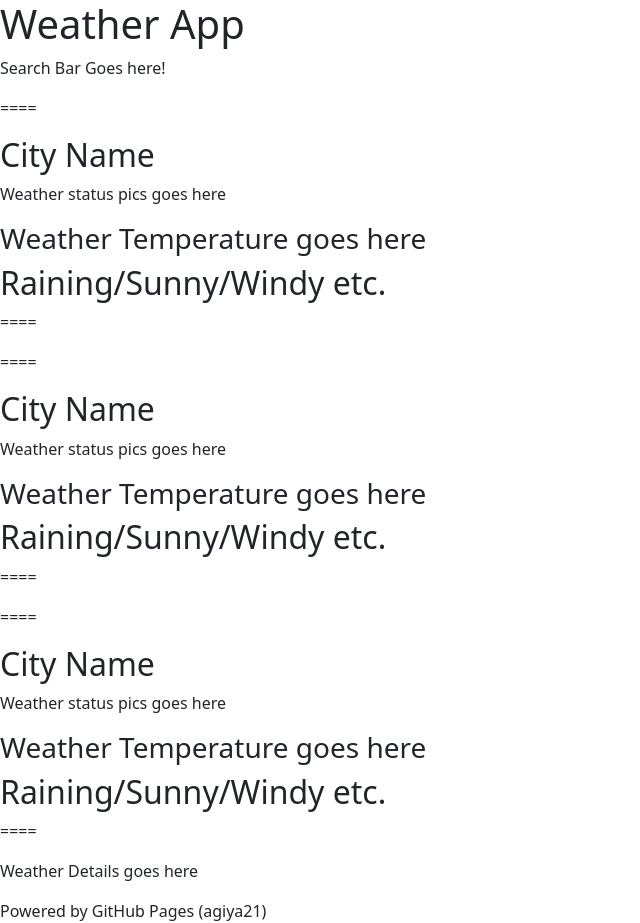
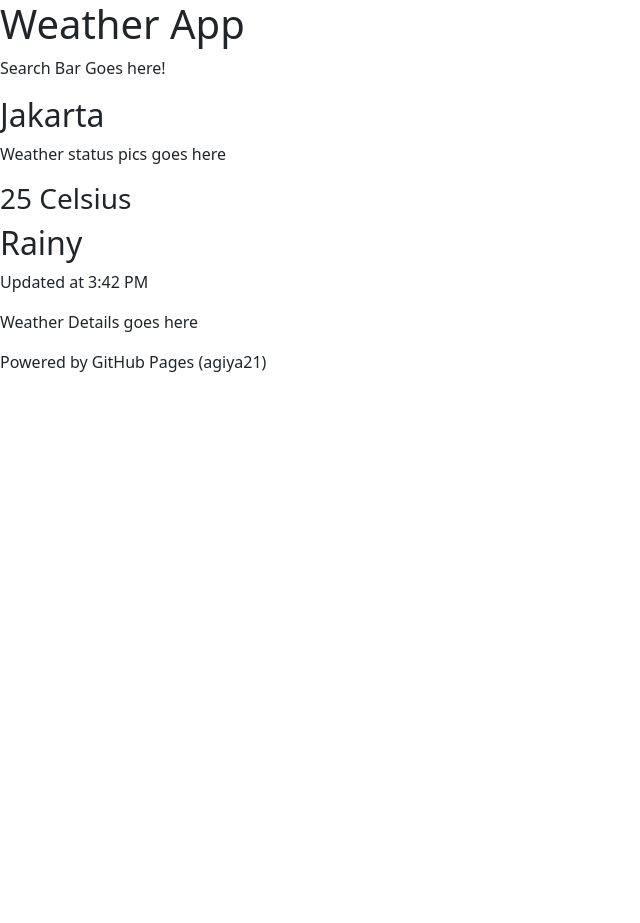
Before and after one commit to agiya21/weather-app, a React (Create React App) app: page / in a window 1280 px wide. Shown: the whole page, without its empty margins (0-640 px from the left). After the commit the page ends 800 px from the top, so only its background shows below. Built offline with nearby package versions, Linux system fonts and the light colour scheme.

Commit message:
feat: 🎸 Clearing excess components and adding props
Adding props in WeatherCard component, in App component, erase excess
WeatherCard components.

```diff
--- a/src/App.js
+++ b/src/App.js
@@ -10,9 +10,7 @@ function App() {
     <div>
       <Header />
       <SearchBar />
-      <WeatherCard />
-      <WeatherCard />
-      <WeatherCard />
+      <WeatherCard city="Jakarta"/>
 
       <WeatherDetails />
       <Footer />
--- a/src/components/WeatherCard.js
+++ b/src/components/WeatherCard.js
@@ -3,16 +3,16 @@ import CityName from './WeatherCard/CityName'
 import Pics from './WeatherCard/Pics'
 import Temperature from './WeatherCard/Temperature'
 import Conditions from './WeatherCard/Conditions'
+import UpdateTime from './WeatherCard/UpdateTime'
 
-function WeatherCard() {
+function WeatherCard(props) {
     return(
         <div>
-            <p>====</p>
-            <CityName />
+            <CityName name={props.city}/>
             <Pics />
-            <Temperature />
-            <Conditions />
-            <p>====</p>
+            <Temperature temp="25 Celsius"/>
+            <Conditions conds="Rainy"/>
+            <UpdateTime />
         </div>
     )
 }
--- a/src/components/WeatherCard/CityName.js
+++ b/src/components/WeatherCard/CityName.js
@@ -1,8 +1,8 @@
 import React from 'react'
 
-function CityName() {
+function CityName(props) {
     return(
-        <h2>City Name</h2>
+        <h2>{props.name}</h2>
     )
 }
 
--- a/src/components/WeatherCard/Conditions.js
+++ b/src/components/WeatherCard/Conditions.js
@@ -1,8 +1,8 @@
 import React from 'react'
 
-function Conditions() {
+function Conditions(props) {
     return(
-        <h2>Raining/Sunny/Windy etc.</h2>
+        <h2>{props.conds}</h2>
     )
 }
 
--- a/src/components/WeatherCard/Temperature.js
+++ b/src/components/WeatherCard/Temperature.js
@@ -1,8 +1,8 @@
 import React from 'react'
 
-function Temperature() {
+function Temperature(props) {
     return(
-        <h3>Weather Temperature goes here</h3>
+        <h3>{props.temp}</h3>
     )
 }
 
--- /dev/null
+++ b/src/components/WeatherCard/UpdateTime.js
@@ -0,0 +1,9 @@
+import React from 'react'
+
+function UpdateTime() {
+    return(
+        <p>Updated at 3:42 PM</p>
+    )
+}
+
+export default UpdateTime
```
